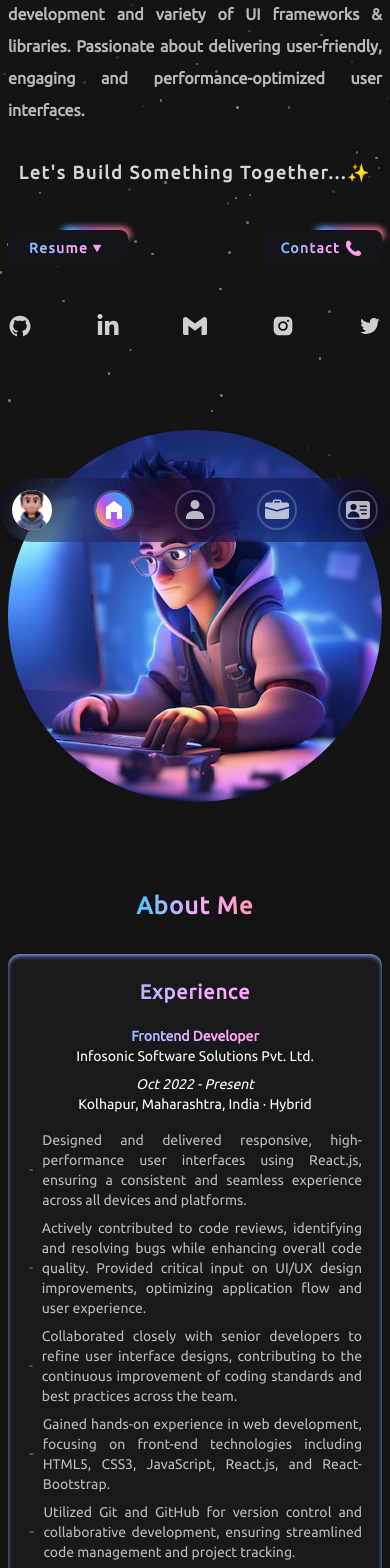
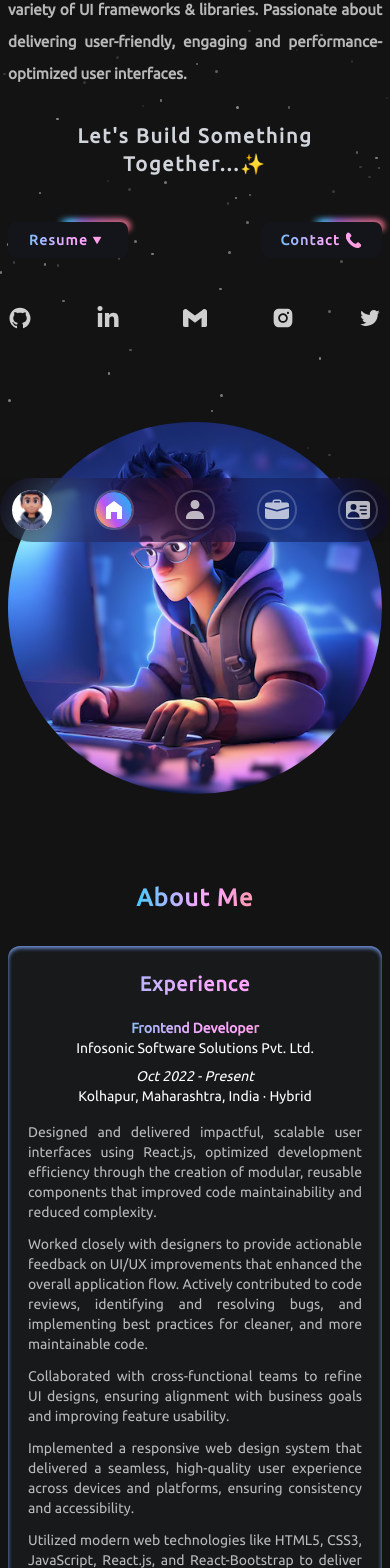
Before and after one commit to onkar895/ONKAR-PORTFOLIO, a React (Vite) app: page / in a window 390 px wide. Shown: the part 358-1926 px from the top of the page. Built offline with nearby package versions, Linux system fonts and the light colour scheme.

Commit message:
Modified the components for better UX

```diff
--- a/src/Components/Banner.jsx
+++ b/src/Components/Banner.jsx
@@ -23,8 +23,10 @@ const Banner = () => {
           <div className='flex flex-col sm:mt-12 lg:gap-2 gap-4 max-sm:mt-10 max-sm:mx-auto lg:w-[100%]'>
             <div className='w-full space-y-4 flex flex-col max-sm:items-center sm:items-center md:items-center lg:items-start hide-scrollbar'>
               <h1 className='flex gap-2 items-center lg:text-md text-xl font-bold animate-pulse text-gray-400 cursor-pointer hover:-translate-y-1 transition-all duration-500'>Hello there ! <img src={HII} alt="" className='w-7 h-7 lg:w-5 lg:h-5' /></h1>
-              <h1 className='font-extrabold py-2 lg:text-[2.5rem] text-[2.25rem] min-[320px]:text-[2rem] min-[1024px]:text-[2.625rem] tracking-widest img'> I'm Omkar Karale</h1>
-              <div className='lg:w-[61.5%] max-sm:w-[82%] md:w-[60%] h-1 bg-gradient-to-r from-[#2e86de] via-[#A071C4] to-[#D76571] animate-slideFade brightness-125'></div>
+              <div className='space-y-3'>
+                <h1 className='font-extrabold py-2 lg:text-[2.5rem] text-[2.25rem] min-[320px]:text-[2rem] min-[1024px]:text-[2.625rem] tracking-widest img'> I'm Omkar Karale</h1>
+                <div className='w-[100%] h-1 bg-gradient-to-r from-[#2e86de] via-[#A071C4] to-[#D76571] animate-slideFade brightness-125'></div>
+              </div>
               <div className='text-xl font-semibold text-gradient hover:text-gradient'>
                 <TypeAnimation
                   sequence={["Aspiring Frontend Enthusiast", 2000, "Passionate Web Developer", 2000, "Eager Learner of Web Wizardry", 2000]}
@@ -37,14 +39,14 @@ const Banner = () => {
               </div>
             </div>
             <div className="flex flex-col lg:items-start items-center md:gap-6 gap-8 w-full mx-auto">
-              <p className="text-[1rem] font-semibold  text-white/70 sm:text-[.95rem] text-justify">  I’m highly skilled in Frontend Development specialized in React.js, JavaScript, modern web development and variety of UI frameworks & libraries. Passionate about delivering user-friendly, engaging and performance-optimized user interfaces.
+              <p className="text-[0.95rem] font-semibold  text-white/70 sm:text-[1rem] text-justify">  I’m highly skilled in Frontend Development specialized in React.js, JavaScript, modern web development and variety of UI frameworks & libraries. Passionate about delivering user-friendly, engaging and performance-optimized user interfaces.
               </p>
               <div className="tracking-widest shadow-2x font-semibold hide-scrollbar">
-                <h1 data-aos="fade-up" data-aos-duration="2000" className='text-gray-300 lg:text-xl md:text-2xl max-xs:text-[18px] sm:text-2xl max-sm:text-xl '>Let's Build Something Together...✨</h1>
+                <h1 data-aos="fade-up" data-aos-duration="2000" className='text-gray-300 text-xl block mx-auto text-center'>Let's Build Something Together...✨</h1>
               </div>
               <div className='flex min-[1024px]:flex-nowrap min-[1024px]:gap-10 flex-wrap justify-between md:w-[100%] lg:w-[80%] w-[100%] sm:gap-y-12 max-sm:gap-y-12 md:gap-y-5 lg:gap-y-0 lg:py-2 py-3 cursor-pointer'>
                 <div className={`md:hidden min-[1024px]:hidden sm:hidden content`}>
-                  <NavLink to='https://drive.google.com/file/d/1rd5hOJNFTWpUasmsJAt4Wlr007IrZB6r/view?usp=sharing'>
+                  <NavLink to='https://drive.google.com/file/d/13uNqu7w0nDWGEncYf7l958qsKiJPJV3r/view?usp=sharing'>
                     <span className="flex items-center justify-center gap-2 tracking-widest text-gradient hover:-translate-y-1 transition-all ease-in-out duration-700">
                       Resume🔻
                       {/* <TiArrowSortedDown /> */}
@@ -91,7 +93,7 @@ const Banner = () => {
               </div>
             </div>
           </div>
-          <div className='block m-auto w-[100%] md:w-[50%] hover:animate-pulse lg:mx-0' data-aos="fade-left" data-aos-duration="2000">
+          <div className='block m-auto w-[100%] md:w-[55%] hover:animate-pulse lg:mx-0' data-aos="fade-left" data-aos-duration="2000">
             <img src={PIC} alt="Profile" className='lg:mt-10 rounded-full img m-auto' />
           </div>
         </div>
--- a/src/Components/Connect.jsx
+++ b/src/Components/Connect.jsx
@@ -53,7 +53,7 @@ const Connect = () => {
   ];
 
   return (
-    <div className="w-full h-auto  shadow-inner shadow-[#789fef] hover:shadow-lg hover:shadow-[#789fef] bg-[#17191b]  hover:bg-black rounded-xl py-6 md:px-7 overflow-hidden cursor-pointer hover:scale-95 transition-all duration-300  grow">
+    <div className="w-full h-auto shadow-inner shadow-[#789fef] hover:shadow-lg hover:shadow-[#789fef] bg-[#17191b]  hover:bg-black rounded-xl py-6 md:px-7 overflow-hidden cursor-pointer hover:scale-95 transition-all duration-300  grow">
       <h3 className="font-extrabold lg:text-lg text-xl text-center text-gradient hover:text-gradient tracking-wider">Connect & Follow</h3>
       <div className='flex flex-wrap justify-center items-center py-10 mx-auto'>
         {
--- a/src/Components/Education.jsx
+++ b/src/Components/Education.jsx
@@ -24,13 +24,13 @@ const Education = () => {
   return (
     <div className="w-full h-auto shadow-inner shadow-[#789fef] hover:shadow-lg hover:shadow-[#789fef] bg-[#17191b]  hover:bg-black rounded-xl py-6 px-5 overflow-hidden cursor-pointer hover:scale-95 transition-all duration-300 grow">
       <h3 className="font-bold lg:text-lg text-xl text-center text-gradient hover:text-gradient tracking-wider">Education</h3>
-      <div className="flex flex-col lg:gap-y-8 gap-y-4">
+      <div className="block mx-auto lg:gap-y-8 space-y-10">
         <div className="flex space-x-3 mt-10 lg:mx-0 mx-auto">
           <div className="mt-[5px]">
             <div className="w-[6px] h-[6px] bg-[#ddbdf6] bg-opacity-60 rounded-full shadow-md"></div>
             <div className="h-20 w-[1px] ml-[2px] bg-white bg-opacity-10"></div>
           </div>
-          <div className="flex flex-col gap-3 text-sm lg:text-sm md:text-lg">
+          <div className="flex flex-col gap-3 text-sm lg:text-sm md:text-lg ">
             <h6 className="text-white">
               Specialization in Full Stack Web
               Developement
--- a/src/Components/Experience.jsx
+++ b/src/Components/Experience.jsx
@@ -19,31 +19,30 @@ const Experience = () => {
         </div>
         <div className='text-sm text-justify text-white/70'>
           <ul className='my-4'>
-            <li className='mb-2 flex items-center gap-2'>
-              <MdOutlineRemove className='font-extrabold max-sm:text-xl text-white' />
-              Designed and delivered responsive, high-performance user interfaces using React.js, ensuring a consistent and seamless experience across all devices and platforms.
+            <li className='mb-2 max-sm:mb-3 flex items-center gap-2'>
+              <MdOutlineRemove className='font-extrabold text-white text-xl max-sm:hidden' />
+              Designed and delivered impactful, scalable user interfaces using React.js, optimized development efficiency through the creation of modular, reusable components that improved code maintainability and reduced complexity.
             </li>
-            <li className='mb-2 flex items-center gap-2'>
-              <MdOutlineRemove className='font-extrabold max-sm:text-2xl text-lg text-white' />
-              Actively contributed to code reviews, identifying and resolving bugs while enhancing overall code quality.
-              Provided critical input on UI/UX design improvements, optimizing application flow and user experience.
+            <li className='mb-2 max-sm:mb-3 flex items-center gap-2'>
+              <MdOutlineRemove className='font-extrabold text-2xl text-white max-sm:hidden' />
+              Worked closely with designers to provide actionable feedback on UI/UX improvements that enhanced the overall application flow. Actively contributed to code reviews, identifying and resolving bugs, and implementing best practices for cleaner, and more maintainable code.
             </li>
-            <li className='mb-2 flex items-center gap-2'>
-              <MdOutlineRemove className='font-extrabold max-sm:text-xl text-white' />
-              Collaborated closely with senior developers to refine user interface designs, contributing to the continuous improvement of coding standards and best practices across the team.
+            <li className='mb-2 max-sm:mb-3 flex items-center gap-2'>
+              <MdOutlineRemove className='font-extrabold max-sm:text-xl text-white max-sm:hidden' />
+              Collaborated with cross-functional teams to refine UI designs, ensuring alignment with business goals and improving feature usability.
             </li>
-            <li className='mb-2 flex items-center gap-2'>
-              <MdOutlineRemove className='font-extrabold max-sm:text-xl text-white' />
-              Gained hands-on experience in web development, focusing on front-end technologies including HTML5, CSS3, JavaScript, React.js, and React-Bootstrap.
+            <li className='mb-2 max-sm:mb-3 flex items-center gap-2'>
+              <MdOutlineRemove className='font-extrabold max-sm:text-xl text-white max-sm:hidden' />
+              Implemented a responsive web design system that delivered a seamless, high-quality user experience across devices and platforms, ensuring consistency and accessibility.
             </li>
-            <li className='mb-2 flex items-center gap-2'>
-              <MdOutlineRemove className='font-extrabold max-sm:text-xl text-white' />
-              Utilized Git and GitHub for version control and collaborative development, ensuring streamlined code management and project tracking.
+            <li className='mb-2 max-sm:mb-3 flex items-center gap-2'>
+              <MdOutlineRemove className='font-extrabold max-sm:text-xl text-white max-sm:hidden' />
+              Utilized modern web technologies like HTML5, CSS3, JavaScript, React.js, and React-Bootstrap to deliver clean, efficient code with a strong emphasis on performance and scalability.
             </li>
           </ul>
 
           <div>
-            <p><h4 className='text-white font-bold'>Skills:</h4> React.js, HTML5, Cascading Style Sheets, (CSS), Bootstrap (Framework), JavaScript, User Experience (UX), User Interface Design</p>
+            <p><h4 className='text-white font-bold'>Skills:</h4> React.js, HTML5, Cascading Style Sheets (CSS), React-Bootstrap, JavaScript, User Interface Design, Git & GitHub</p>
           </div>
         </div>
       </div>
--- a/src/Components/Header.jsx
+++ b/src/Components/Header.jsx
@@ -47,7 +47,7 @@ const Header = () => {
         </div>
         <div data-aos="fade-down" data-aos-duration="2000" className='flex items-center sm:ml-28 gap-8 max-sm:hidden py-2'>
           <div className={work}>
-            <NavLink to="https://drive.google.com/file/d/1rd5hOJNFTWpUasmsJAt4Wlr007IrZB6r/view?usp=sharing" className="">
+            <NavLink to="https://drive.google.com/file/d/13uNqu7w0nDWGEncYf7l958qsKiJPJV3r/view?usp=sharing" className="">
               <span>Resume🔻</span>
               {/* <FaArrowDown className='animate-bounce' /> */}
             </NavLink>
--- a/src/Components/Skills.jsx
+++ b/src/Components/Skills.jsx
@@ -24,7 +24,7 @@ const Skills = () => {
   return (
     <div className="w-full h-auto shadow-inner shadow-[#789fef] hover:shadow-lg hover:shadow-[#789fef] bg-[#17191b]  hover:bg-black rounded-xl py-6 md:px-7 overflow-hidden cursor-pointer hover:scale-95 transition-transform duration-300 grow">
       <h3 className="lg:text-lg text-xl text-center text-gradient hover:text-gradient tracking-wider">Skills</h3>
-      <div className="flex flex-wrap justify-center lg:gap-x-10 md:gap-x-24 gap-x-16 gap-y-10 py-10">
+      <div className="flex flex-wrap justify-center lg:gap-x-10 md:gap-x-24 gap-x-20 gap-y-10 py-10">
         {
           skills.map(({ icon, bg }, index) => (
             <div key={index} className={`p-2 rounded-xl transition-transform duration-300 transform hover:scale-110 shadow-md ${bg}`}>
```
Also changed, not shown: src/assets/Portfolio.png.
